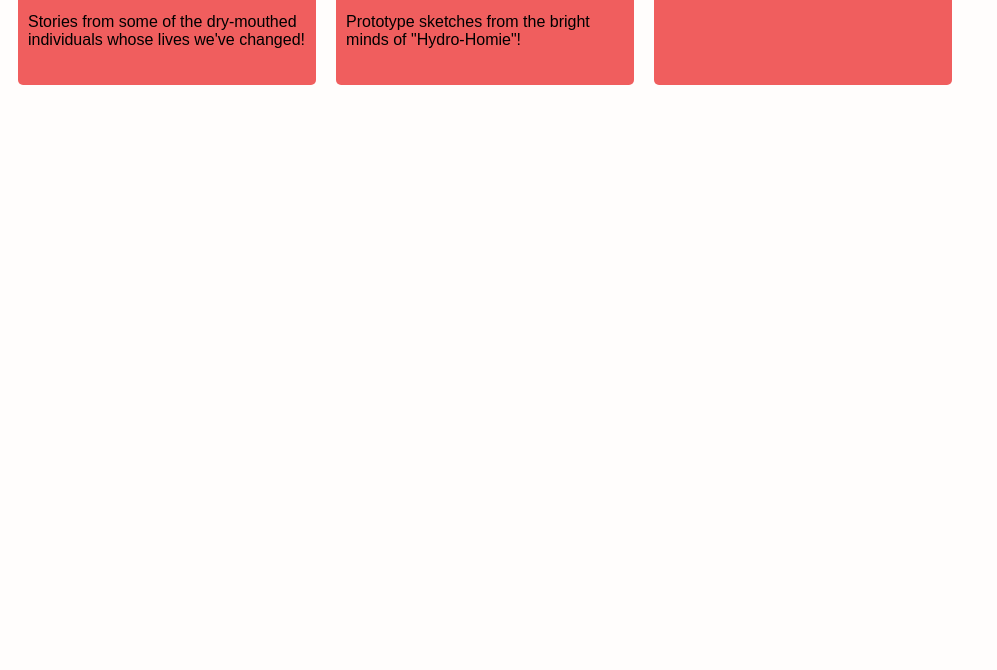
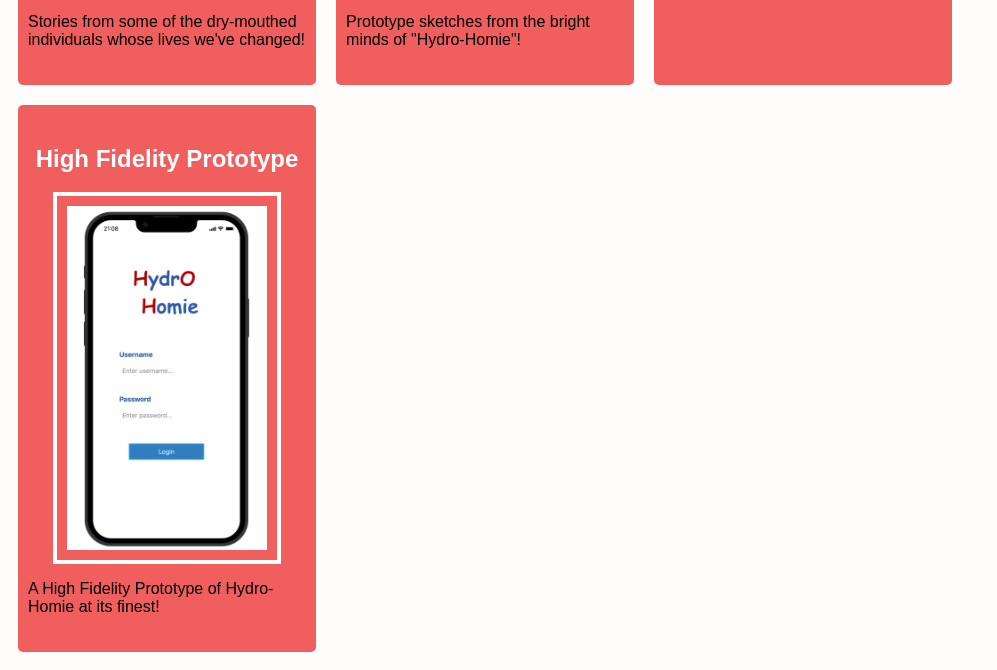
Before and after one commit to Mediam817/Mediam817.github.io, a plain HTML site: page index.html in a window 1280 px wide. Shown: the part 972-1642 px from the top of the page, without its empty margins (0-997 px from the left). Before the commit the page ends 1075 px from the top, so only its background shows below. Drawn offline with Linux system fonts and the light colour scheme.

Commit message:
Add files via upload

```diff
--- a/index.html
+++ b/index.html
@@ -86,6 +86,31 @@
               A Paper Walkthrough of all potential "Hydro-Homie" screens!
                 </p>
         </section>
+
+ <!-- Hi-fi Prototype Assignment -->
+ <section class = "assignment">
+  <a href="https://pr.to/471IL9/?ap=1">
+      <h2>High Fidelity Prototype</h2>
+    </a>
+  <a href="https://pr.to/471IL9/?ap=1">
+      <img src ="images/Hifi.png">
+    </a>
+      <p>
+        A High Fidelity Prototype of Hydro-Homie at its finest!
+          </p>
+  </section>
+
+
+
+
+
+
+
+
+
+
+
+
       </div>
 
 
```
Also changed, not shown: images/Hifi.png (added).
